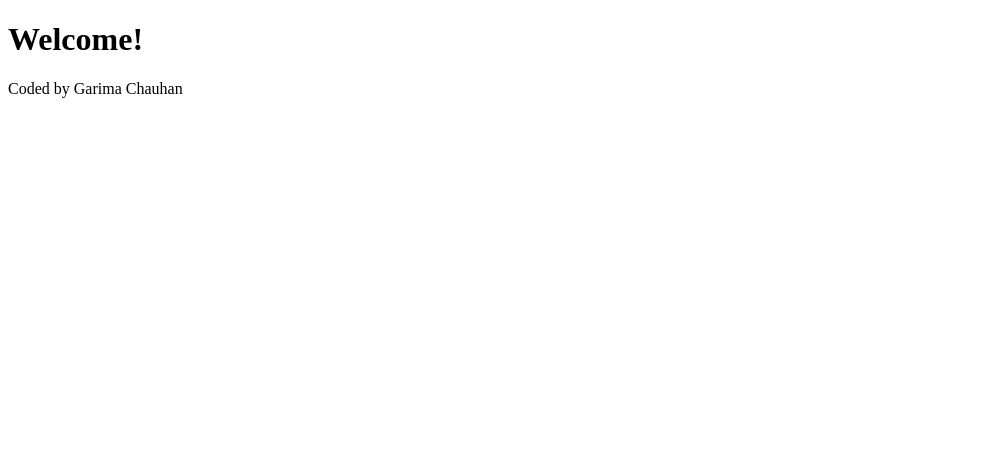
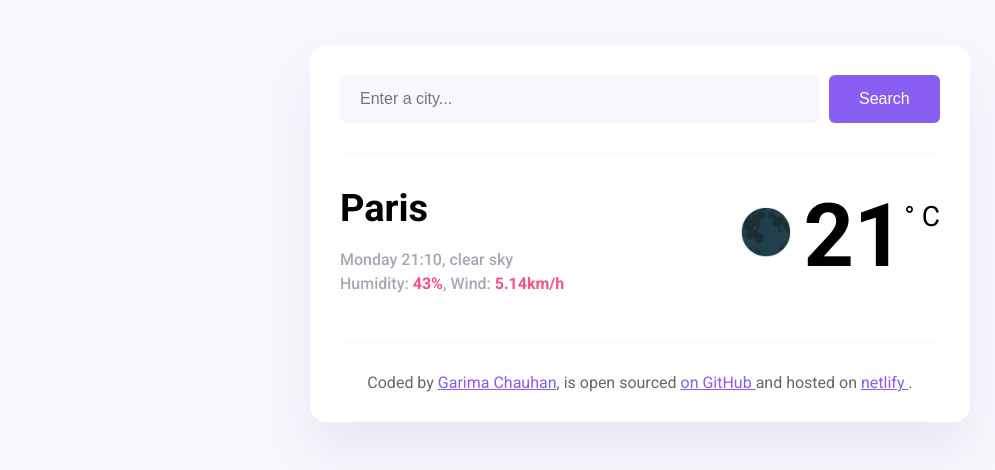
Before and after one commit to GarimaChauhan122/Weather-Search, a plain HTML site: page index.html in a window 1280 px wide. Shown: the whole page, without its empty margins (0-995 px from the left). Drawn offline with Linux system fonts and the light colour scheme.

Commit message:
Added basic HTML and CSS

```diff
--- a/index.html
+++ b/index.html
@@ -1,12 +1,59 @@
 <!DOCTYPE html>
 <html lang="en">
-<head>
-    <meta charset="UTF-8">
-    <meta name="viewport" content="width=device-width, initial-scale=1.0">
+  <head>
+    <meta charset="UTF-8" />
+    <meta name="viewport" content="width=device-width, initial-scale=1.0" />
+    <link rel="stylesheet" href="src/style.css" />
+    <link rel="preconnect" href="https://fonts.googleapis.com" />
+    <link rel="preconnect" href="https://fonts.gstatic.com" crossorigin />
+    <link
+      href="https://fonts.googleapis.com/css2?family=Roboto:ital,wght@0,100..900;1,100..900&display=swap"
+      rel="stylesheet"
+    />
     <title>Weather App</title>
-</head>
-<body>
-    <h1>Welcome!</h1>
-    <footer>Coded by Garima Chauhan</footer>
-</body>
+  </head>
+  <body>
+    <div class="container">
+      <header>
+        <form action="/submit">
+          <input
+            type="search"
+            placeholder="Enter a city..."
+            required
+            class="search-form-input"
+          />
+          <input type="submit" value="Search" class="search-form-button" />
+        </form>
+      </header>
+
+      <main>
+        <div class="current-data">
+          <div>
+            <h1 class="city-name">Paris</h1>
+            <p class="city-weather-info">
+              Monday 21:10, clear sky
+              <br />
+              Humidity: <strong>43%</strong>, Wind: <strong>5.14km/h</strong>
+            </p>
+          </div>
+          <div class="city-temperature">
+            <div class="temperature-icon">🌑</div>
+            <div class="temperature-value">21</div>
+            <div class="temperature-unit">&deg C</div>
+          </div>
+        </div>
+      </main>
+
+      <footer>
+        Coded by
+        <a href="https://github.com/GarimaChauhan122">Garima Chauhan</a>, is
+        open sourced
+        <a href="https://github.com/GarimaChauhan122/Weather-Search">
+          on GitHub
+        </a>
+        and hosted on
+        <a href="https://garimaa-weather-app.netlify.app/">netlify </a>.
+      </footer>
+    </div>
+  </body>
 </html>
--- /dev/null
+++ b/src/style.css
@@ -0,0 +1,94 @@
+body {
+  background-color: rgb(249, 247, 254);
+  font-family: "Roboto", sans-serif;
+}
+
+.container {
+  background-color: white;
+  max-width: 600px;
+  margin: 45px auto;
+  padding: 30px;
+  box-shadow: rgba(65, 50, 100, 0.08) 0px 30px 50px 0px;
+  border-radius: 16px;
+}
+
+a {
+  color: #885df1;
+}
+
+header {
+  border-bottom: 1px solid #f9f7fe;
+  padding: 0 0 30px 0;
+}
+
+.search-form-input {
+  background-color: #f9f7fe;
+  border: none;
+  border-radius: 6px;
+  width: 80%;
+  font-size: 16px;
+  padding: 15px 20px;
+}
+
+.search-form-button {
+  background-color: #885df1;
+  color: white;
+  padding: 15px 30px;
+  border: none;
+  border-radius: 6px;
+  margin-left: 5px;
+  font-size: 16px;
+}
+
+main {
+  padding: 30px 0;
+}
+
+.current-data {
+  display: flex;
+  justify-content: space-between;
+}
+
+.city-name {
+  margin: 0;
+  font-size: 38px;
+  line-height: 48px;
+}
+
+.city-weather-info {
+  font-size: 16px;
+  line-height: 24px;
+  color: rgba(39, 33, 66, 0.4);
+  font-weight: 500;
+}
+
+.city-weather-info strong {
+  color: rgb(246, 82, 130);
+}
+
+.city-temperature {
+  display: flex;
+}
+
+.temperature-icon {
+  font-size: 44px;
+  margin-top: 22px;
+}
+
+.temperature-value {
+  font-size: 88px;
+  font-weight: bold;
+  margin-left: 10px;
+}
+
+.temperature-unit {
+  font-size: 28px;
+  margin-top: 16px;
+}
+
+footer {
+  border-top: 1px solid #f9f7fe;
+  padding: 30px 0 0 0;
+  text-align: center;
+  color: rgba(0, 0, 0, 0.6);
+}
```
